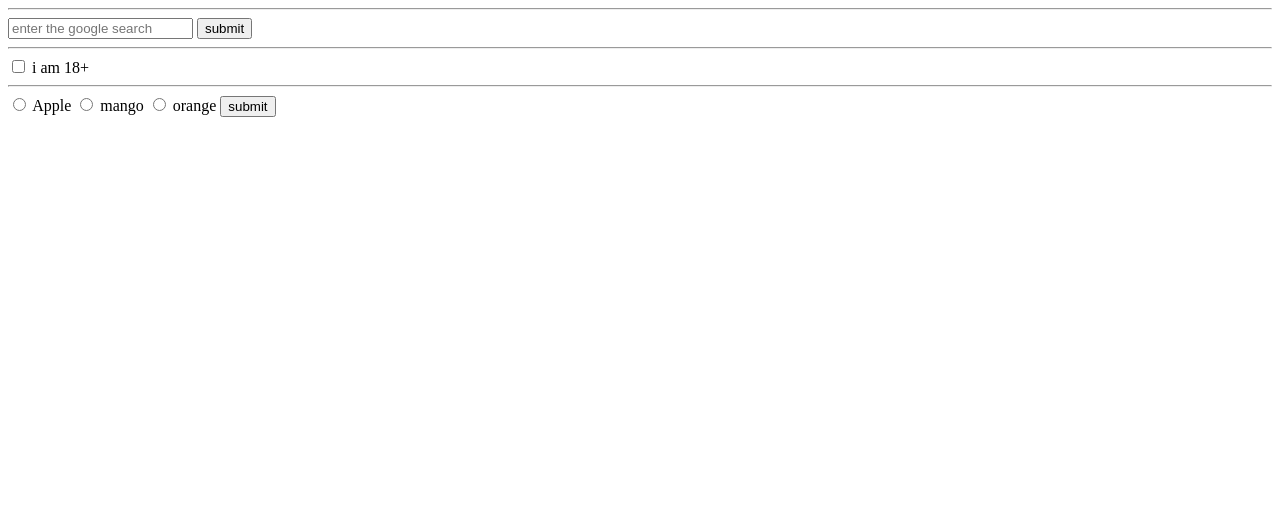
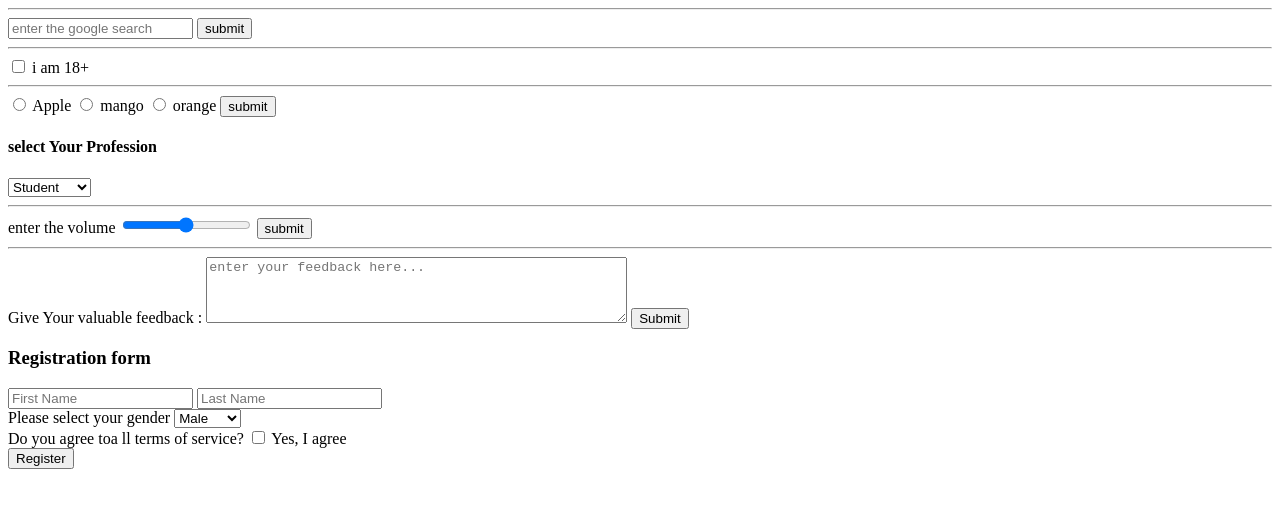
Before and after one commit to LovePathak4/HTML, a plain HTML site: page form.html in a window 1280 px wide. Drawn offline with Linux system fonts and the light colour scheme.

Commit message:
update feature

```diff
--- a/form.html
+++ b/form.html
@@ -48,6 +48,7 @@
         <br>
         <hr>
         <div>
+
             <input type="radio" id="apple" name="fruit" value="apple"/>
             <label for="apple">Apple</label>
             <input type="radio" id="mango" name="fruit" value="mango"/>
@@ -56,19 +57,63 @@
             <label for="orange">orange</label>
             <button type="submit">submit</button>
 
+        </div>
+
+        <div>
+            <h4>select Your Profession</h4>
+            <select name="profession" id="profession">
+                <option value="stu">Student</option>
+                <option value="dev">Developer</option>
+                <option value="des">Designer</option>
+            </select>
+            <br>
+            <hr>
+            <div>
+
+
+            <label for ="volume">enter the volume</label>
+            <input type="range" id="volume" name="volume" min="0" max="100" step="10"/>
+            <button type="submit">submit</button>
+
+        </div>
+        <hr>
+
+            <label for= "feedback">Give Your valuable feedback :</label>
+            <textarea id="feedback" name="feedback" rows="4" cols="50" placeholder="enter your feedback here..."></textarea>
+            <button type ="submit">Submit</button>
 
 
 
+    </form>
 
 
+    <h3>Registration form</h3>
+    <form action="/action">
+        <div>
+            <input type="text" name="firstname" placeholder="First Name"/>
+            <input type="text" name="lastname" placeholder="Last Name"/>
         </div>
+        <div>
+            <label for="gender">Please select your gender</label>
+            <select name="gender" id="gender">
+                <option value="male">Male</option>
+                <option value="female">Female</option>
+                <option value="other">Other</option>
+            </select>
+        </div>
+        <div>
+            Do you agree toa ll terms of service?
+            <input type="checkbox" id="tos" name="tos"/>
+            <label for="tos"> Yes, I agree</label>
+        </div>
+        <button type="submit">Register</button>
+    </form>
 
 
 
 
 
 
-    </form>
 
 </body>
 </html>
```
